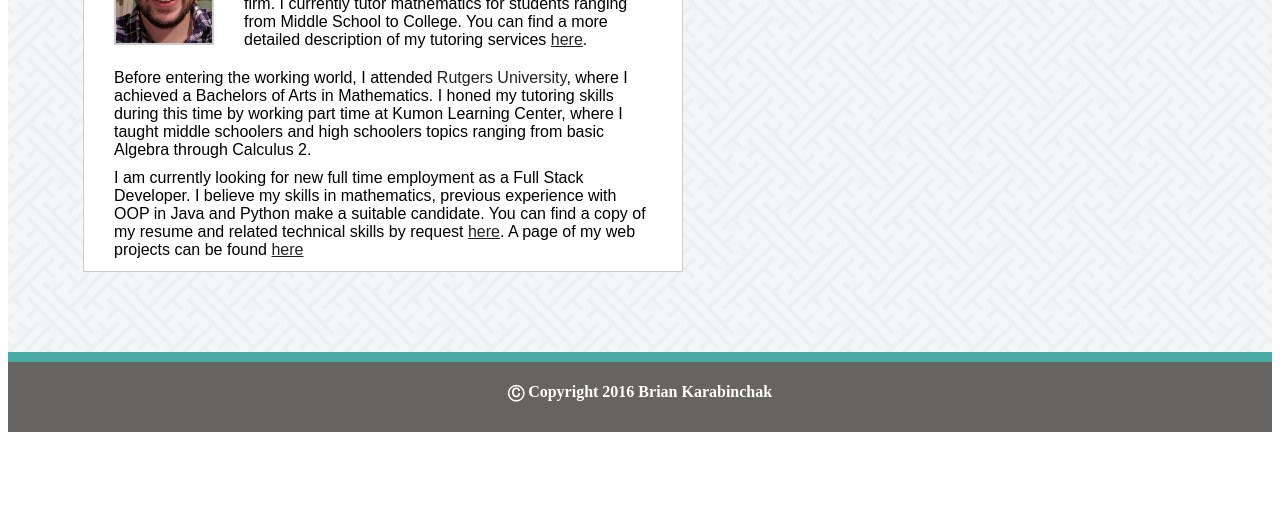
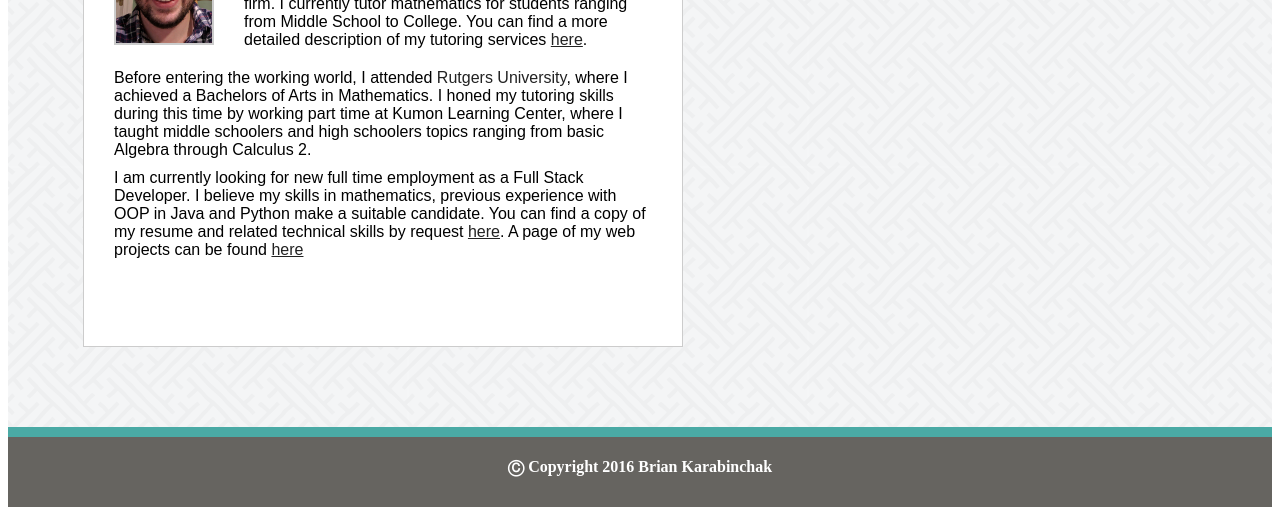
Before and after one commit to bjk116/bjk116.github.io, a plain HTML site: page index.html in a window 1280 px wide. Shown: the part 329-844 px from the top of the page. Before the commit the page ends 800 px from the top, so only its background shows below. Drawn offline with Linux system fonts and the light colour scheme.

Commit message:
Added height to about me section, important notes in README

```diff
--- a/assets/css/style.css
+++ b/assets/css/style.css
@@ -81,7 +81,7 @@ footer{
 	float:left;
 	background-color:#FFFFFF;
 	width:600px;
-	height:475px;
+	height:550px;
 	margin:30px 0px 0px 75px;
 	border-width: 1px;
 	border-style:solid;
```
Also changed, not shown: portfolio.html (+2 -2 lines), 1 other file.
